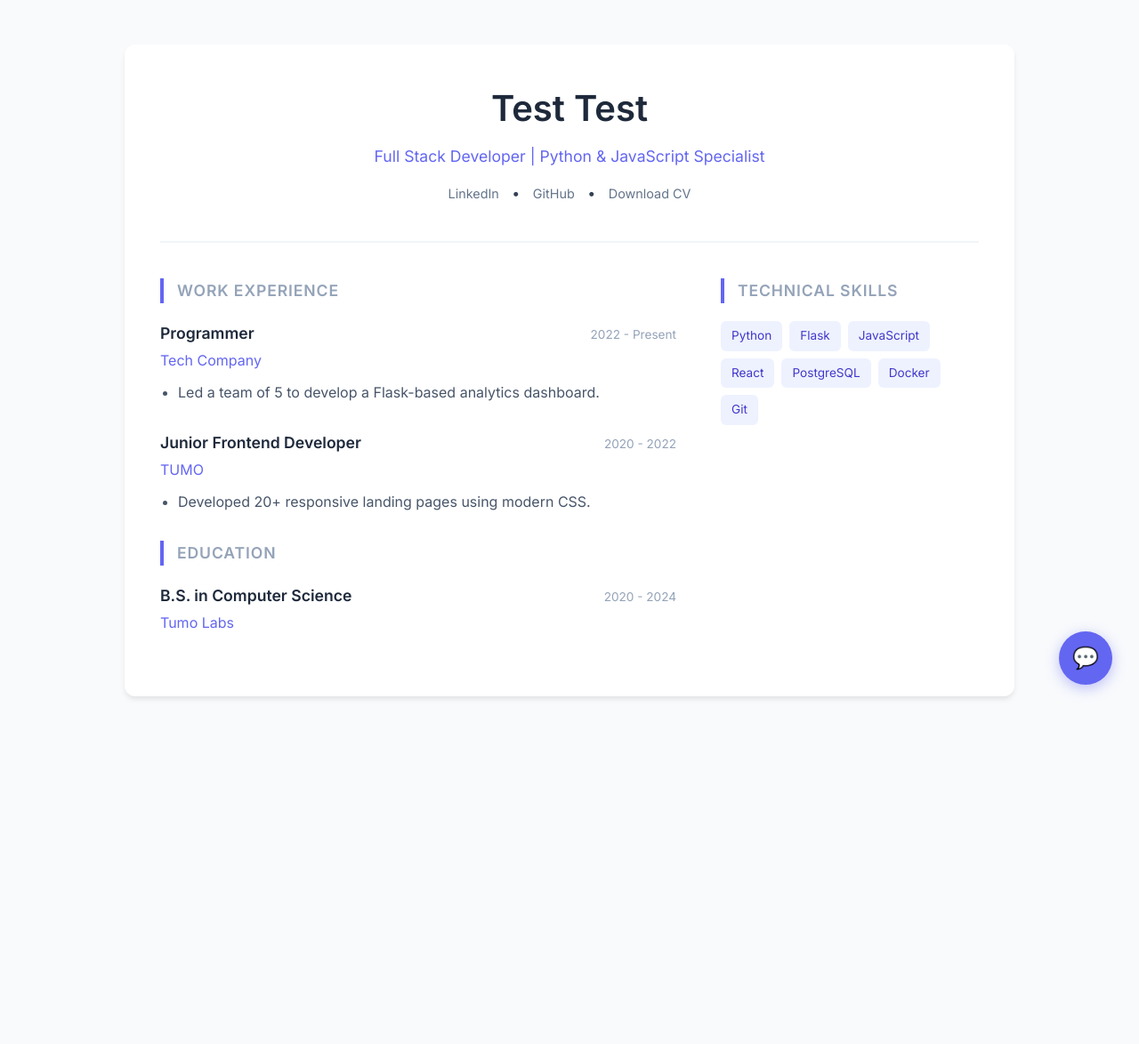
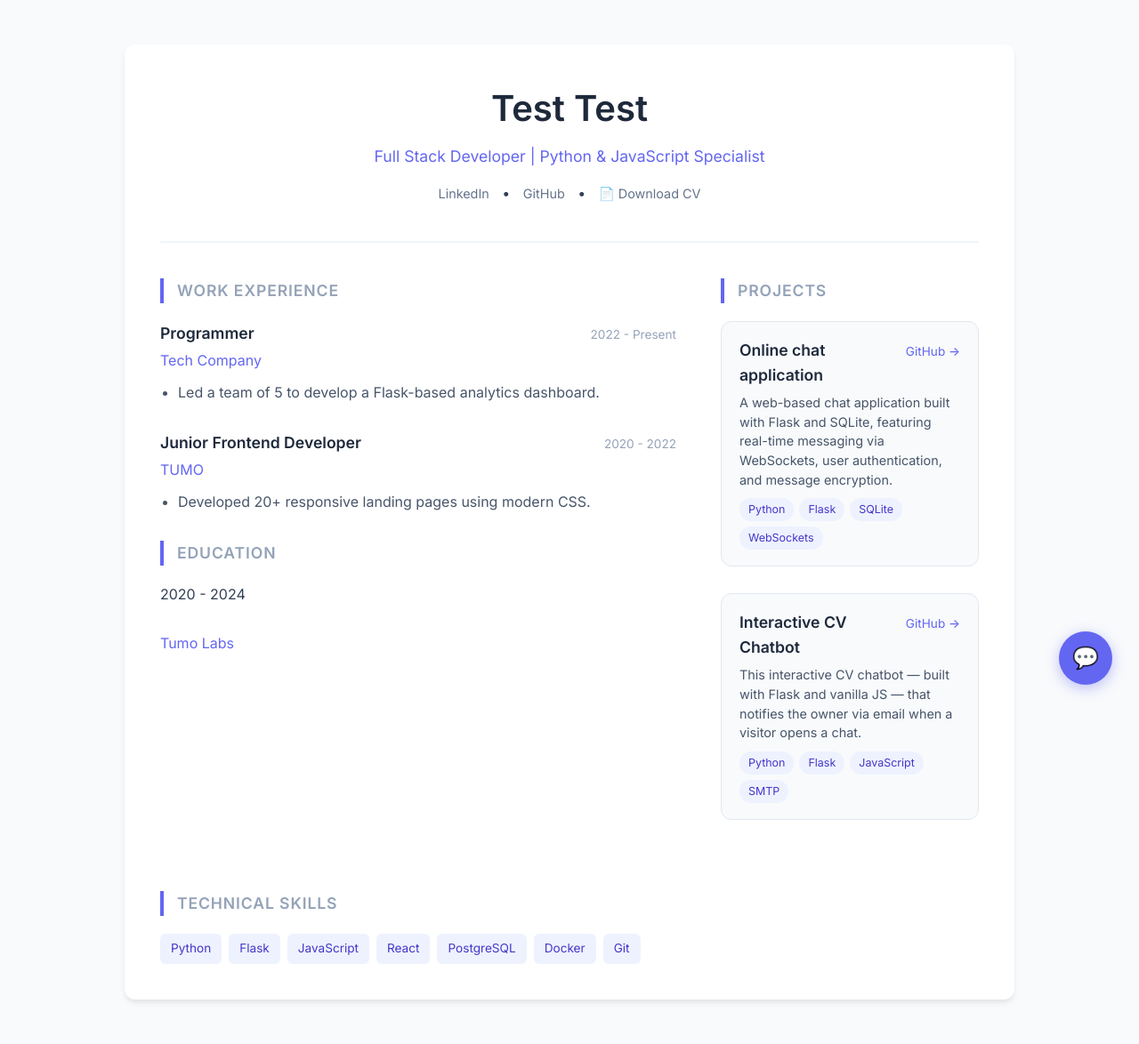
Before and after one commit to TUMO-Labs/ChatBot, a Flask app: page / in a window 1280 px wide. Shown: the whole page at 89% size. Before the commit the page ends 786 px from the top, so only its background shows below. Run offline with Flask 3, Linux system fonts and the light colour scheme.

Commit message:
add notification possibility, update content

```diff
--- a/app.py
+++ b/app.py
@@ -1,6 +1,9 @@
 from flask import Flask, render_template, jsonify, request
 import smtplib
 import os
+import re
+import time
+from datetime import datetime
 from email.mime.text import MIMEText
 from email.mime.multipart import MIMEMultipart
 
@@ -13,29 +16,64 @@
 SMTP_HOST       = 'smtp.gmail.com'
 SMTP_PORT       = 587
 
+# --- Rate limiting: ip -> last notify timestamp ---
+_notify_last: dict[str, float] = {}
+NOTIFY_COOLDOWN = 60  # seconds
+
 CONVO_TREE = {
     "start": {
         "bot": "Hi! I'm your virtual assistant. How can I help you today?",
         "options": [
-            {"text": "🚀 View Projects", "next": "projects"},
-            {"text": "📬 Contact Info", "next": "contact"}
+            {"text": "💼 Work Experience", "next": "experience"},
+            {"text": "🎓 Education",        "next": "education"},
+            {"text": "🛠️ Skills",           "next": "skills"},
+            {"text": "🚀 Projects",         "next": "projects"},
+            {"text": "📬 Contact",          "next": "contact"},
+        ]
+    },
+    "experience": {
+        "bot": "I've worked as a Programmer at Tech Company (2022–Present) building Flask dashboards, and as a Junior Frontend Developer at TUMO (2020–2022) crafting responsive UIs.",
+        "options": [
+            {"text": "🎓 Tell me about education", "next": "education"},
+            {"text": "⬅️ Back",                    "next": "start"},
+        ]
+    },
+    "education": {
+        "bot": "I hold a B.S. in Computer Science from Tumo Labs (2020–2024), where I focused on full-stack development and software engineering.",
+        "options": [
+            {"text": "🛠️ What are your skills?", "next": "skills"},
+            {"text": "⬅️ Back",                  "next": "start"},
+        ]
+    },
+    "skills": {
+        "bot": "My core stack: Python, Flask, JavaScript, React, PostgreSQL, Docker, Git. I'm comfortable across the full stack, from REST APIs to responsive UIs.",
+        "options": [
+            {"text": "🚀 See my projects", "next": "projects"},
+            {"text": "⬅️ Back",            "next": "start"},
         ]
     },
     "projects": {
-        "bot": "I specialize in Flask and React. This portfolio is built with Python! Want to see my GitHub?",
+        "bot": "My notable projects include a Flask analytics dashboard, a React task manager, and this very portfolio chatbot. Want to check my GitHub?",
         "options": [
-            {"text": "🔗 Yes, take me there", "next": "github"},
-            {"text": "⬅️ Back", "next": "start"}
+            {"text": "🔗 Open GitHub", "next": "github"},
+            {"text": "⬅️ Back",       "next": "start"},
         ]
     },
     "github": {
-        "bot": "You can find my repositories at github.com/yourusername. Anything else?",
-        "options": [{"text": "Back to Start", "next": "start"}]
+        "bot": "You can find all my repositories at github.com/Kristin0. Feel free to star anything you like! 🌟",
+        "options": [
+            {"text": "📄 Download my CV", "next": "download_cv"},
+            {"text": "🏠 Back to Start",  "next": "start"},
+        ]
+    },
+    "download_cv": {
+        "bot": "Click here to download my CV → /static/cv.pdf (opens in a new tab)",
+        "options": [{"text": "🏠 Back to Start", "next": "start"}]
     },
     "contact": {
-        "bot": "You can reach my human creator at dev@example.com.",
-        "options": [{"text": "Start Over", "next": "start"}]
-    }
+        "bot": "You can reach me at kris123kris99@gmail.com or connect on LinkedIn. I usually respond within 24 hours.",
+        "options": [{"text": "🏠 Back to Start", "next": "start"}]
+    },
 }
 
 @app.route('/')
@@ -55,8 +93,21 @@
         }
     ]
     skills = ["Python", "Flask", "JavaScript", "React", "PostgreSQL", "Docker", "Git"]
-
-    return render_template('index.html', experiences=experience_data, skills=skills)
+    projects = [
+        {
+            "title": "Online chat application",
+            "desc": "A web-based chat application built with Flask and SQLite, featuring real-time messaging via WebSockets, user authentication, and message encryption.",
+            "tags": ["Python", "Flask", "SQLite", "WebSockets"],
+            "url": "https://github.com/Kristin0/ChatRaspberry"
+        },
+        {
+            "title": "Interactive CV Chatbot",
+            "desc": "This interactive CV chatbot — built with Flask and vanilla JS — that notifies the owner via email when a visitor opens a chat.",
+            "tags": ["Python", "Flask", "JavaScript", "SMTP"],
+            "url": "https://github.com/Kristin0/interactivecv"
+        },
+    ]
+    return render_template('index.html', experiences=experience_data, skills=skills, projects=projects)
 
 @app.route('/chat', methods=['POST'])
 def chat():
@@ -65,20 +116,35 @@
     response = CONVO_TREE.get(next_step, CONVO_TREE['start'])
     return jsonify(response)
 
+def _sanitize(text: str, max_len: int = 200) -> str:
+    """Strip HTML/control characters and truncate."""
+    text = re.sub(r'<[^>]+>', '', text)          # strip HTML tags
+    text = re.sub(r'[\x00-\x1f\x7f]', '', text) # strip control chars
+    return text.strip()[:max_len]
+
 @app.route('/notify', methods=['POST'])
 def notify():
-    data       = request.json
+    ip_address = request.headers.get('X-Forwarded-For', request.remote_addr).split(',')[0].strip()
+
+    # Rate limiting
+    now = time.time()
+    if now - _notify_last.get(ip_address, 0) < NOTIFY_COOLDOWN:
+        return jsonify({'status': 'rate_limited'}), 429
+    _notify_last[ip_address] = now
+
+    data     = request.json
     print(f'[NOTIFY] Received: {data}')
-    username   = data.get('username', 'Anonymous')
-    ip_address = request.headers.get('X-Forwarded-For', request.remote_addr)
-    message    = data.get('message', '')
+    username = _sanitize(data.get('username', 'Anonymous'))
+    message  = _sanitize(data.get('message', ''))
+    visited_at = datetime.now().strftime('%Y-%m-%d %H:%M:%S')
 
     subject = f'New Chat Session from {username}'
     body = (
         f'A new visitor opened the chat.\n\n'
-        f'Username : {username}\n'
-        f'IP Address: {ip_address}\n'
+        f'Username   : {username}\n'
+        f'IP Address : {ip_address}\n'
         f'First Message: {message}\n'
+        f'Time       : {visited_at}\n'
     )
 
     try:
--- a/static/css/chatbot.css
+++ b/static/css/chatbot.css
@@ -220,6 +220,88 @@
     background: #4f46e5;
 }
 
+/* Project cards */
+.project-card {
+    background: #f8fafc;
+    border: 1px solid #e2e8f0;
+    border-radius: 12px;
+    padding: 18px 20px;
+    transition: box-shadow 0.2s, transform 0.2s;
+}
+
+.project-card:hover {
+    box-shadow: 0 4px 16px rgba(99,102,241,0.12);
+    transform: translateY(-2px);
+}
+
+.project-link {
+    font-size: 0.85rem;
+    color: #6366f1;
+    text-decoration: none;
+    font-weight: 500;
+    white-space: nowrap;
+}
+
+.project-link:hover { text-decoration: underline; }
+
+.project-desc {
+    color: #475569;
+    font-size: 0.9rem;
+    margin: 6px 0 10px;
+    line-height: 1.5;
+}
+
+.project-tags {
+    display: flex;
+    flex-wrap: wrap;
+    gap: 6px;
+}
+
+.project-tags span {
+    background: #eef2ff;
+    color: #4338ca;
+    padding: 3px 10px;
+    border-radius: 20px;
+    font-size: 0.78rem;
+    font-weight: 500;
+}
+
+/* Scroll fade-in */
+.fade-in {
+    opacity: 0;
+    transform: translateY(20px);
+    transition: opacity 0.5s ease, transform 0.5s ease;
+}
+
+.fade-in.visible {
+    opacity: 1;
+    transform: translateY(0);
+}
+
+/* Typing indicator */
+.typing-indicator {
+    display: flex;
+    align-items: center;
+    gap: 5px;
+    padding: 12px 16px;
+}
+
+.typing-indicator span {
+    width: 7px;
+    height: 7px;
+    background: #94a3b8;
+    border-radius: 50%;
+    animation: bounce 1.2s infinite ease-in-out;
+}
+
+.typing-indicator span:nth-child(2) { animation-delay: 0.2s; }
+.typing-indicator span:nth-child(3) { animation-delay: 0.4s; }
+
+@keyframes bounce {
+    0%, 60%, 100% { transform: translateY(0); }
+    30%            { transform: translateY(-6px); }
+}
+
 
 @media (max-width: 768px) {
     .cv-grid { grid-template-columns: 1fr; }
--- a/static/js/chatbot.js
+++ b/static/js/chatbot.js
@@ -46,6 +46,13 @@
 async function renderStep(stepKey) {
     optionsContainer.innerHTML = '';
 
+    // Typing indicator
+    const typingDiv = document.createElement('div');
+    typingDiv.className = 'message bot-msg typing-indicator';
+    typingDiv.innerHTML = '<span></span><span></span><span></span>';
+    chatWindow.appendChild(typingDiv);
+    chatWindow.scrollTop = chatWindow.scrollHeight;
+
     const response = await fetch('/chat', {
         method: 'POST',
         headers: { 'Content-Type': 'application/json' },
@@ -53,9 +60,17 @@
     });
     const data = await response.json();
 
+    // Small delay so typing indicator is visible
+    await new Promise(r => setTimeout(r, 600));
+    chatWindow.removeChild(typingDiv);
+
     const botDiv = document.createElement('div');
     botDiv.className = 'message bot-msg';
-    botDiv.innerText = data.bot;
+    // Linkify /static/... paths
+    botDiv.innerHTML = data.bot.replace(
+        /(\/static\/\S+)/g,
+        '<a href="$1" target="_blank" style="color:#6366f1;">$1</a>'
+    );
     chatWindow.appendChild(botDiv);
 
     data.options.forEach(opt => {
@@ -77,3 +92,15 @@
 
     chatWindow.scrollTop = chatWindow.scrollHeight;
 }
+
+// Scroll fade-in for .fade-in elements
+const observer = new IntersectionObserver((entries) => {
+    entries.forEach(entry => {
+        if (entry.isIntersecting) {
+            entry.target.classList.add('visible');
+            observer.unobserve(entry.target);
+        }
+    });
+}, { threshold: 0.15 });
+
+document.querySelectorAll('.fade-in').forEach(el => observer.observe(el));
--- a/templates/index.html
+++ b/templates/index.html
@@ -17,7 +17,7 @@
             <h1>Test Test</h1>
             <p class="subtitle">Full Stack Developer | Python & JavaScript Specialist</p>
             <div class="contact-links">
-                <a href="#">LinkedIn</a> • <a href="#">GitHub</a> • <a href="#">Download CV</a>
+                <a href="#">LinkedIn</a> • <a href="https://github.com/Kristin0/" target="_blank">GitHub</a> • <a href="/static/cv.pdf" target="_blank">📄 Download CV</a>
             </div>
         </header>
 
@@ -28,7 +28,7 @@
                     <h2>Work Experience</h2>
 
                     {% for job in experiences %}
-                    <div class="cv-item">
+                    <div class="cv-item fade-in">
                         <div class="cv-meta">
                             <h3>{{ job.title }}</h3>
                             <span>{{ job.year }}</span>
@@ -43,13 +43,29 @@
 
                 <div class="cv-section">
                     <h2>Education</h2>
-                    <div class="cv-item">
-                        <div class="cv-meta">
-                            <h3>B.S. in Computer Science</h3>
+                    <div class="cv-item fade-in">
                             <span>2020 - 2024</span>
                         </div>
                         <p class="company">Tumo Labs</p>
                     </div>
+                </div>
+
+                <div class="cv-section">
+                    <h2>Projects</h2>
+                    {% for project in projects %}
+                    <div class="cv-item project-card fade-in">
+                        <div class="cv-meta">
+                            <h3>{{ project.title }}</h3>
+                            <a href="{{ project.url }}" target="_blank" class="project-link">GitHub →</a>
+                        </div>
+                        <p class="project-desc">{{ project.desc }}</p>
+                        <div class="project-tags">
+                            {% for tag in project.tags %}
+                            <span>{{ tag }}</span>
+                            {% endfor %}
+                        </div>
+                    </div>
+                    {% endfor %}
                 </div>
             </div>
 
```
Also changed, not shown: 1 other file.
